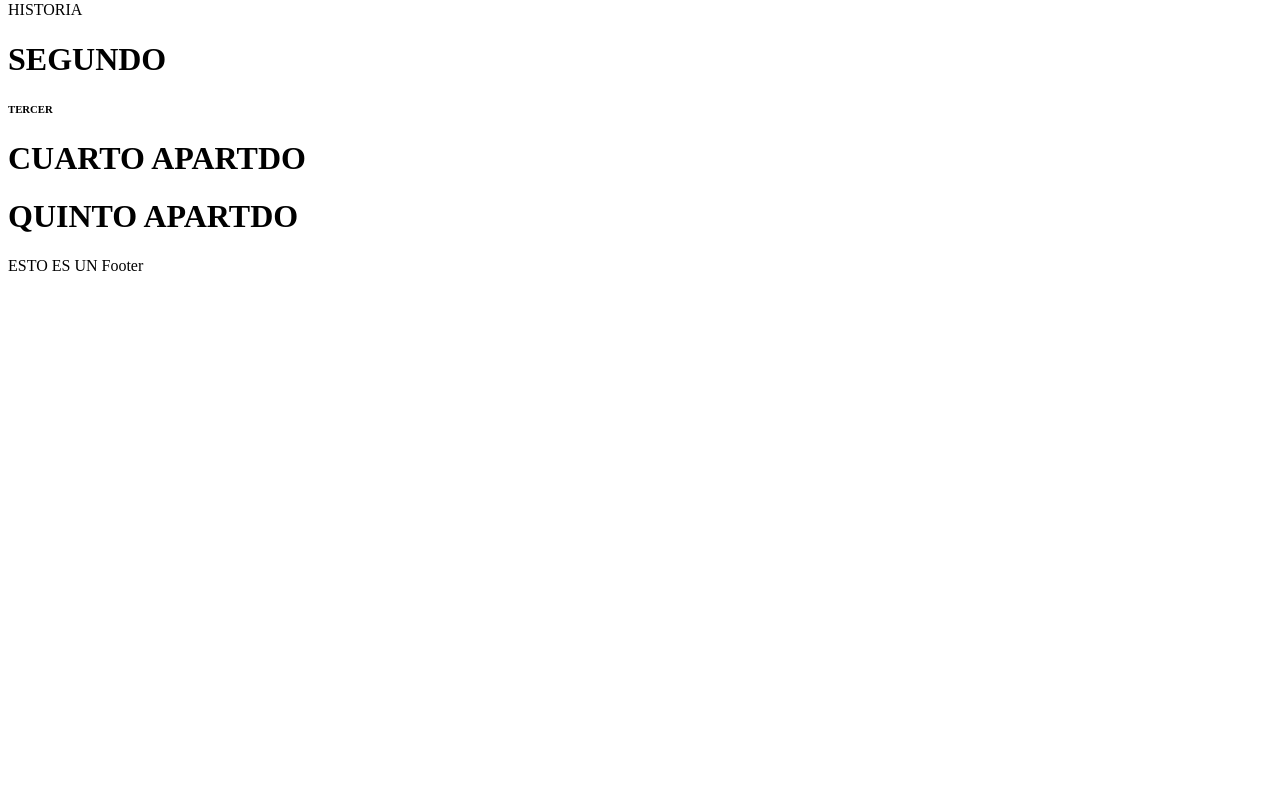
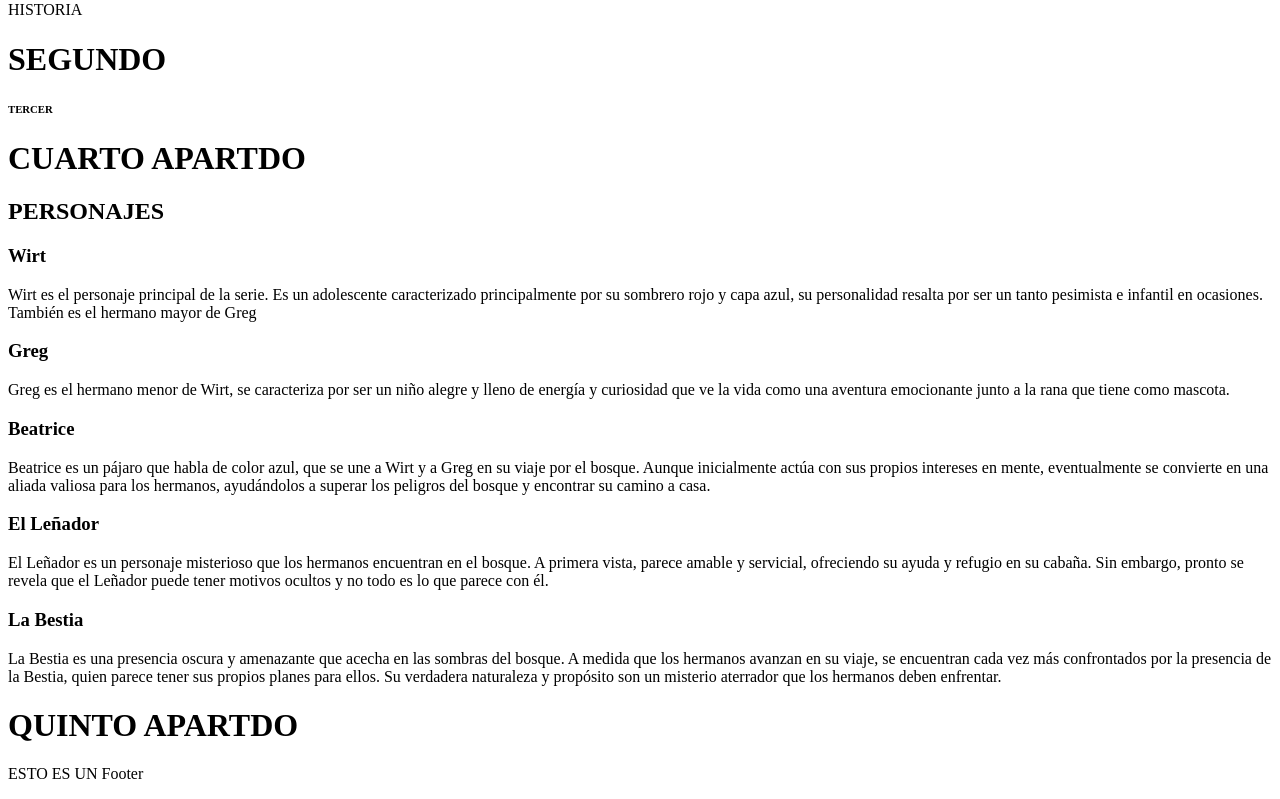
Before and after one commit to g4usSi/PaginaHenryXD, a Django app: page / in a window 1280 px wide. Shown: the part 137-936 px from the top of the page. Before the commit the page ends 408 px from the top, so only its background shows below. Run offline with Django 5.2, Linux system fonts and the light colour scheme.

Commit message:
Personajes en el cuarto apartado
He añadido los personajes con sus descripciones en el cuarto apartado, únicamente con html.

```diff
--- a/masAllaDelJardin/jardin/proyecto/templates/proyecto.html
+++ b/masAllaDelJardin/jardin/proyecto/templates/proyecto.html
@@ -22,6 +22,18 @@
     <h6>TERCER</h6>
     <!-- CUARTO APARTADO DE LA PAGINA -->
     <H1>CUARTO APARTDO</H1>
+    <h2>PERSONAJES</h2>
+    <h3>Wirt</h3>
+    <p>Wirt es el personaje principal de la serie. Es un adolescente caracterizado principalmente por su sombrero rojo y capa azul, su personalidad resalta por ser un tanto pesimista e infantil en ocasiones. También es el hermano mayor de Greg</p>
+    <h3>Greg</h3>
+    <p>Greg es el hermano menor de Wirt, se caracteriza por ser un niño alegre y lleno de energía y curiosidad que ve la vida como una aventura emocionante junto a la rana que tiene como mascota.</p>
+    <h3>Beatrice</h3>
+    <p>Beatrice es un pájaro que habla de color azul, que se une a Wirt y a Greg en su viaje por el bosque. Aunque inicialmente actúa con sus propios intereses en mente, eventualmente se convierte en una aliada valiosa para los hermanos, ayudándolos a superar los peligros del bosque y encontrar su camino a casa.</p>
+    <h3>El Leñador</h3>
+    <p>El Leñador es un personaje misterioso que los hermanos encuentran en el bosque. A primera vista, parece amable y servicial, ofreciendo su ayuda y refugio en su cabaña. Sin embargo, pronto se revela que el Leñador puede tener motivos ocultos y no todo es lo que parece con él.</p>
+    <h3>La Bestia</h3>
+    <p>La Bestia es una presencia oscura y amenazante que acecha en las sombras del bosque. A medida que los hermanos avanzan en su viaje, se encuentran cada vez más confrontados por la presencia de la Bestia, quien parece tener sus propios planes para ellos. Su verdadera naturaleza y propósito son un misterio aterrador que los hermanos deben enfrentar.</p>
+</section>
     <!-- QUINTO APARTADO DE LA PAGINA -->
     <H1>QUINTO APARTDO</H1>
     <footer>
```
